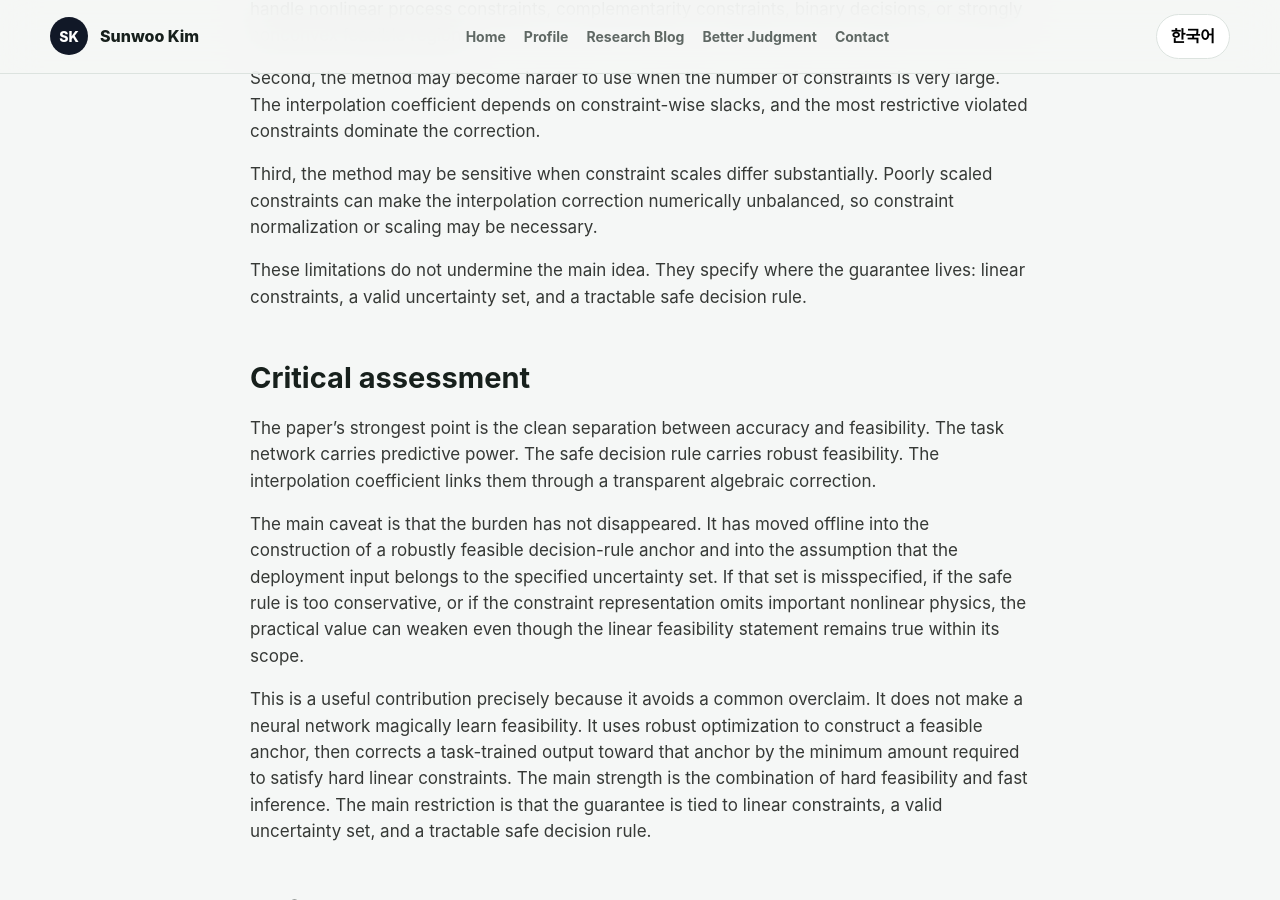
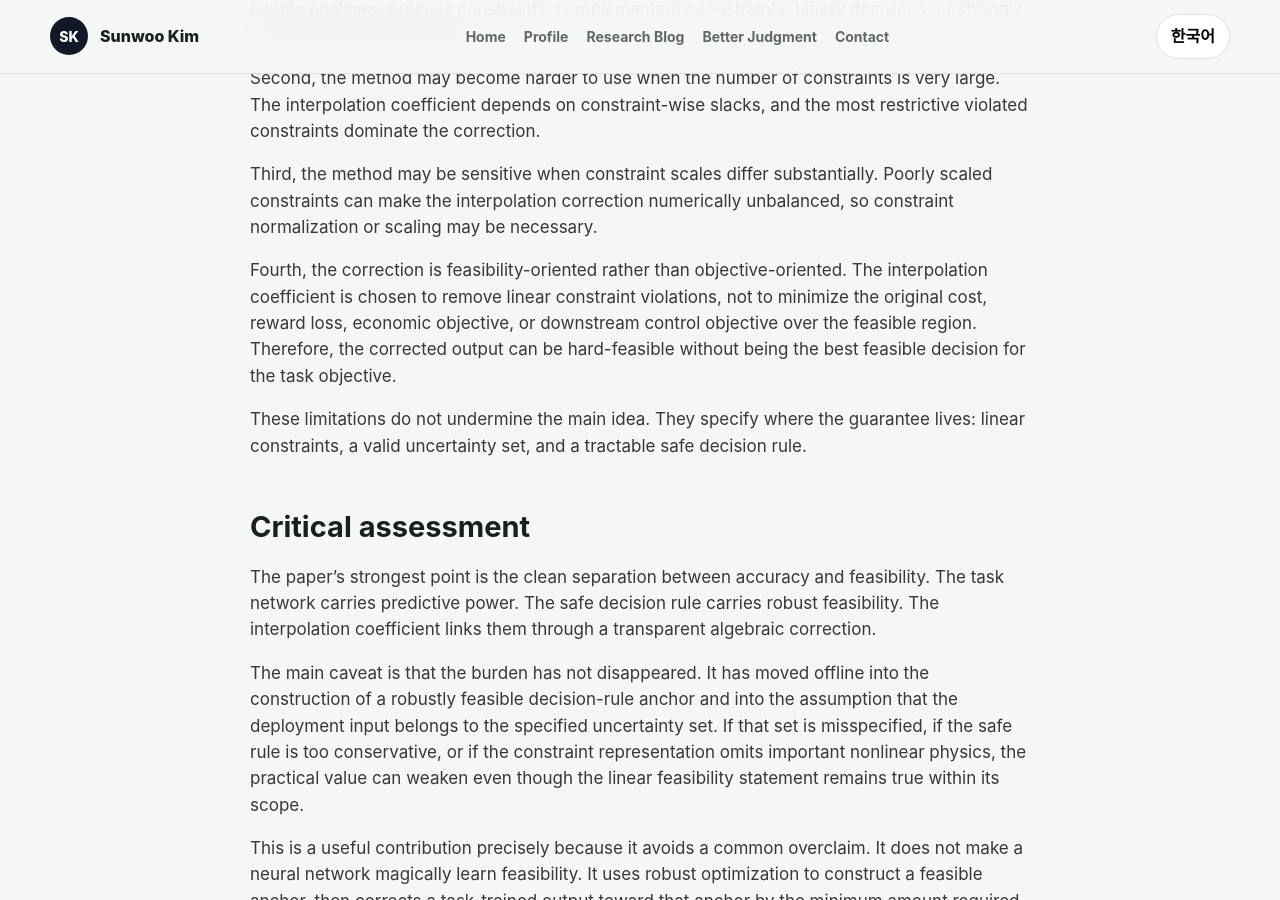
Before and after one commit to SunBooGermany/SunBooGermany.github.io, a Jekyll site: the page built from _posts/2026-05-31-nonlinear-optimization-hard-linear-constraints-decision-rules.md, in a window 1280 px wide and 900 px high, scrolled down 5603 px. Built offline with Jekyll 4.4.1, drawn with Linux system fonts in a browser that asks for light colours.

Commit message:
Refine research note limitation on objective alignment

```diff
--- a/_posts/2026-05-31-nonlinear-optimization-hard-linear-constraints-decision-rules.md
+++ b/_posts/2026-05-31-nonlinear-optimization-hard-linear-constraints-decision-rules.md
@@ -192,6 +192,8 @@ Second, the method may become harder to use when the number of constraints is ve
 
 Third, the method may be sensitive when constraint scales differ substantially. Poorly scaled constraints can make the interpolation correction numerically unbalanced, so constraint normalization or scaling may be necessary.
 
+Fourth, the correction is feasibility-oriented rather than objective-oriented. The interpolation coefficient is chosen to remove linear constraint violations, not to minimize the original cost, reward loss, economic objective, or downstream control objective over the feasible region. Therefore, the corrected output can be hard-feasible without being the best feasible decision for the task objective.
+
 These limitations do not undermine the main idea. They specify where the guarantee lives: linear constraints, a valid uncertainty set, and a tractable safe decision rule.
 
 ## Critical assessment
@@ -370,6 +372,8 @@ robust reformulation에 대해서는, jointly linear 경우의 LP 정식화가 r
 
 셋째, 제약들의 scale이 크게 다르면 민감해질 수 있다. poorly scaled constraints는 보간 보정을 수치적으로 불균형하게 만들 수 있으므로 constraint normalization 또는 scaling이 필요할 수 있다.
 
+넷째, 보정은 objective-oriented라기보다 feasibility-oriented이다. 보간 계수는 선형 제약 위반을 제거하기 위해 선택되는 것이지, feasible region 위에서 원래의 비용함수, reward loss, 경제적 목적함수, 또는 downstream control objective를 최소화하도록 선택되는 것은 아니다. 따라서 최종 출력은 하드 실행가능할 수 있지만, task objective 관점에서 가장 좋은 feasible decision이라고 보장되지는 않는다.
+
 이 한계들은 핵심 아이디어를 무너뜨리지 않는다. 오히려 보장이 존재하는 영역을 분명히 한다. 그 영역은 선형 제약, 유효한 uncertainty set, 계산 가능한 safe decision rule이다.
 
 ## 비판적 평가
```
